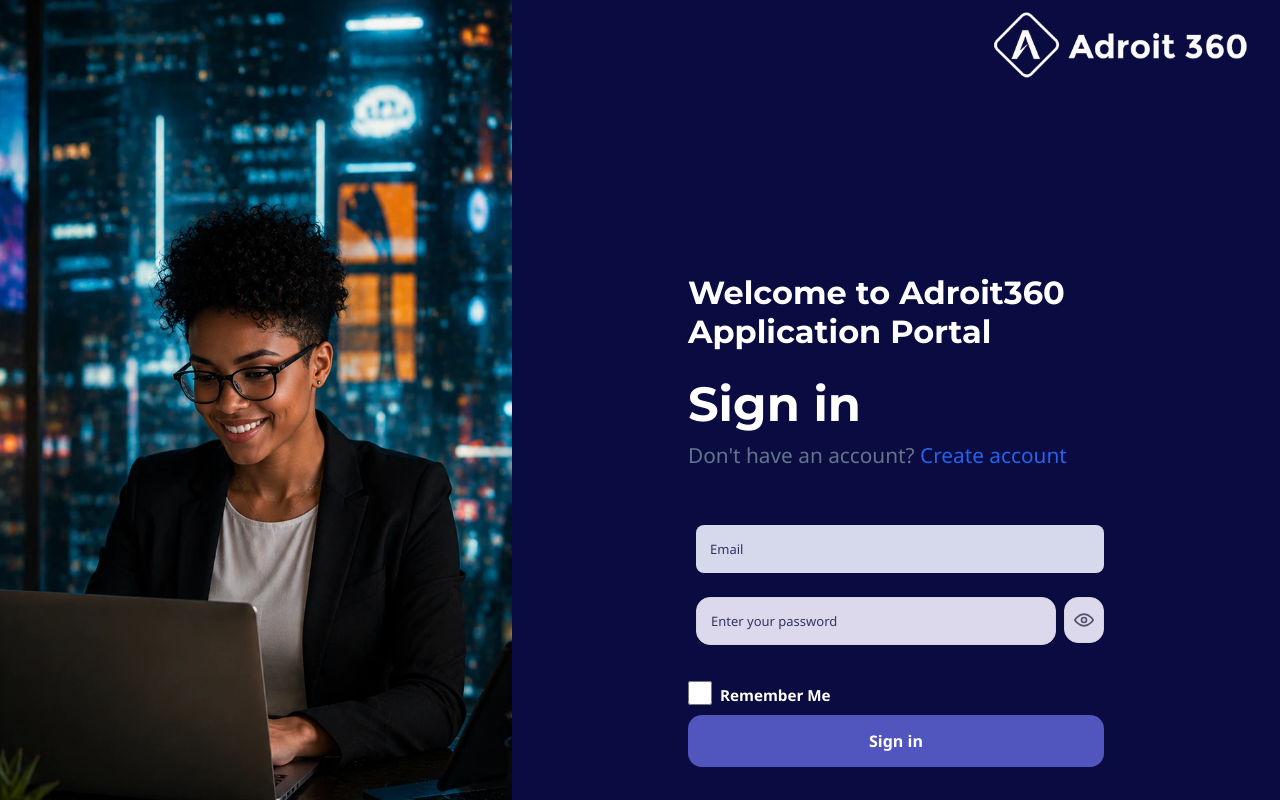
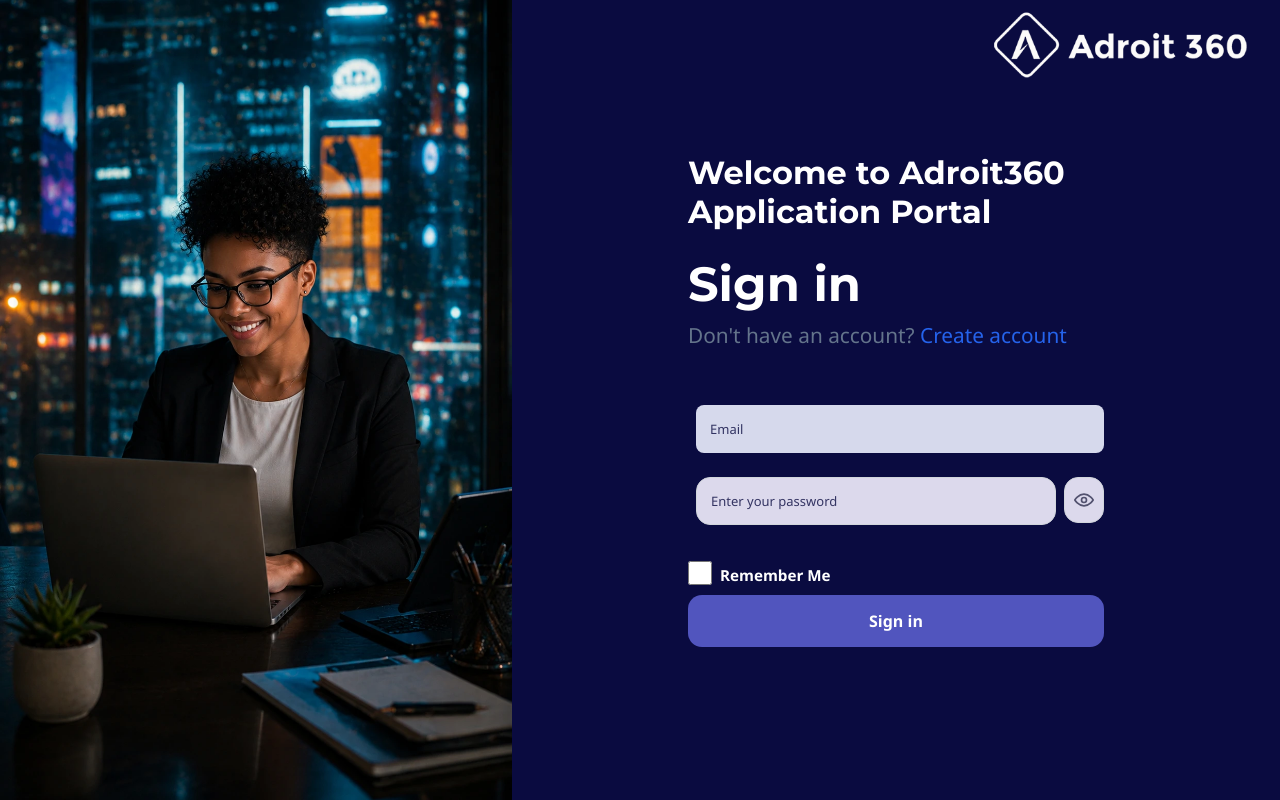
Before and after one commit to OforiMcke/NSS-PORTAL-ADROIT, a React (Vite) app in the folder frontend/application-portal/: page /signin in a window 1280 px wide. Shown: the top 800 px of the page. Built offline with nearby package versions, Linux system fonts and the light colour scheme.

Commit message:
made changes in signup.css

```diff
--- a/frontend/application-portal/src/pages/auth/SignUp.css
+++ b/frontend/application-portal/src/pages/auth/SignUp.css
@@ -1,7 +1,7 @@
 .split-screen {
   display: flex;
   width: 100%;
-  min-height: 130vh;
+  /* min-height: 130vh; */
   background: #0a0b40;
   font-family: "Montserrat", sans-serif;
   opacity: 0;
```
